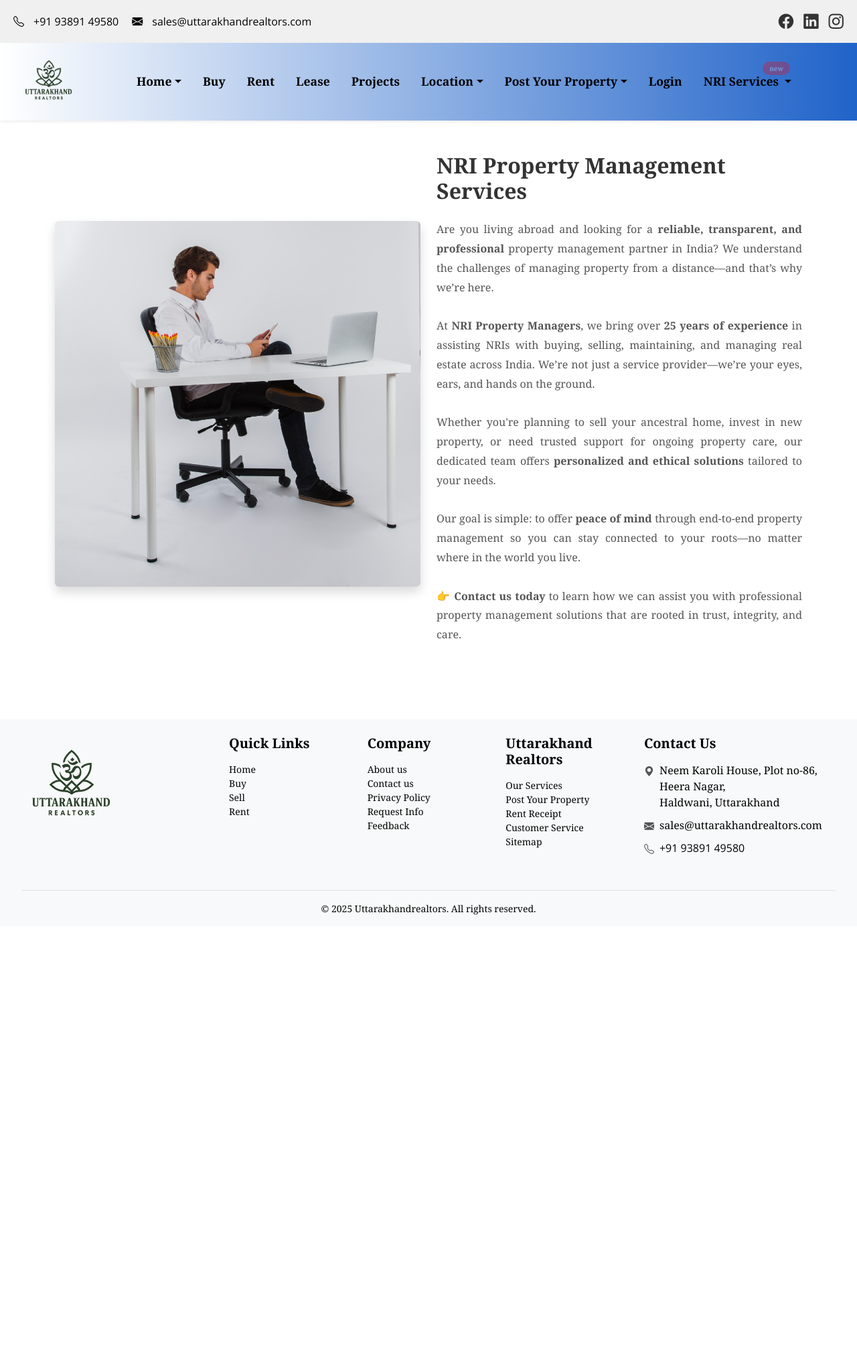
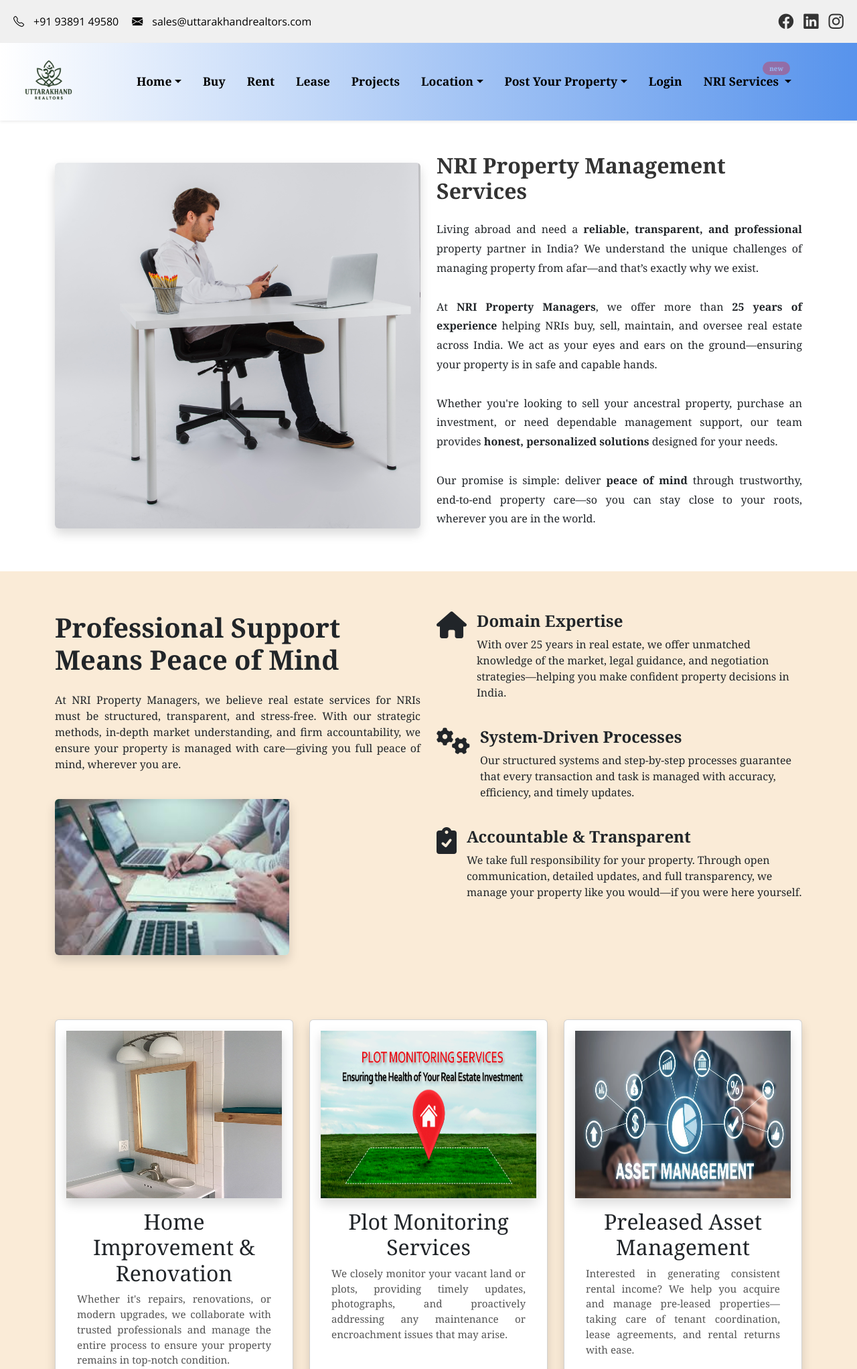
Before and after one commit to neemkaroli12/Real_Estate-, a Django app: template my_app/templates/nri-services.html in a window 1280 px wide. Shown: the top 2044 px of the page at 67% size. Before the commit the page ends 1366 px from the top, so only its background shows below. Run offline with Django 3.2, Linux system fonts and the light colour scheme; the template is opened without the code that fills it, so the values that code supplies are empty; some web fonts are replaced.

Commit message:
add nri services content

```diff
--- a/my_app/templates/nri-services.html
+++ b/my_app/templates/nri-services.html
@@ -2,32 +2,162 @@
 {% load static %}
 
 {% block content %}
+
+<style>
+  .pattern-bg {
+    background-color: antiquewhite;
+    padding: 60px 0;
+  }
+  .info-icon {
+    font-size: 2.5rem;
+    margin-right: 15px;
+  }
+  .card-text h5 {
+    font-weight: 600;
+    font-size: 1.25rem;
+    margin-top: 15px;
+  }
+  .card-text p {
+    font-size: 0.95rem;
+    color: #555;
+  }
+</style>
+
+<!-- First Section: Intro -->
 <div class="container py-5">
   <div class="row align-items-center">
+    <div class="col-lg-6 col-md-12 mb-4 mb-lg-0 text-center">
+      <img src="{% static 'images/businesman-relaxing-his-desk.jpg' %}" alt="NRI Services" class="img-fluid rounded shadow" style="max-height: 550px; width: 100%; object-fit: cover;" />
+    </div>
+    <div class="col-lg-6 col-md-12">
+      <h2 class="mb-4 fw-bold" style="color: #333;">NRI Property Management Services</h2>
+      <p style="text-align: justify; line-height: 1.8;">
+        Living abroad and need a <strong>reliable, transparent, and professional</strong> property partner in India? We understand the unique challenges of managing property from afar—and that’s exactly why we exist.
+        <br /><br />
+        At <strong>NRI Property Managers</strong>, we offer more than <strong>25 years of experience</strong> helping NRIs buy, sell, maintain, and oversee real estate across India. We act as your eyes and ears on the ground—ensuring your property is in safe and capable hands.
+        <br /><br />
+        Whether you're looking to sell your ancestral property, purchase an investment, or need dependable management support, our team provides <strong>honest, personalized solutions</strong> designed for your needs.
+        <br /><br />
+        Our promise is simple: deliver <strong>peace of mind</strong> through trustworthy, end-to-end property care—so you can stay close to your roots, wherever you are in the world.
+      </p>
+    </div>
+  </div>
+</div>
 
-    <!-- Image Column -->
-    <div class="col-lg-6 col-md-12 mb-4 mb-lg-0 text-center">
-      <img src="{% static 'images/businesman-relaxing-his-desk.jpg' %}" alt="NRI Services"
-           class="img-fluid rounded shadow"
-           style="max-height: 550px; width: 100%; object-fit: cover;">
+<!-- Second Section: Highlights + Service Cards -->
+<div class="container-fluid pattern-bg">
+  <div class="container">
+    <div class="row align-items-start">
+      <div class="col-lg-6 mb-4">
+        <h1 class="fw-bold mb-4">Professional Support Means Peace of Mind</h1>
+        <p style="text-align: justify;">
+          At NRI Property Managers, we believe real estate services for NRIs must be structured, transparent, and stress-free. With our strategic methods, in-depth market understanding, and firm accountability, we ensure your property is managed with care—giving you full peace of mind, wherever you are.
+        </p>
+        <img src="{% static 'images/image.png' %}" alt="NRI Management" class="img-fluid mt-4 shadow rounded" width="350" />
+      </div>
+
+      <div class="col-lg-6">
+        <div class="d-flex align-items-start mb-4">
+          <i class="fas fa-home info-icon"></i>
+          <div>
+            <h4 class="fw-semibold">Domain Expertise</h4>
+            <p>
+              With over 25 years in real estate, we offer unmatched knowledge of the market, legal guidance, and negotiation strategies—helping you make confident property decisions in India.
+            </p>
+          </div>
+        </div>
+        <div class="d-flex align-items-start mb-4">
+          <i class="fas fa-cogs info-icon"></i>
+          <div>
+            <h4 class="fw-semibold">System-Driven Processes</h4>
+            <p>
+              Our structured systems and step-by-step processes guarantee that every transaction and task is managed with accuracy, efficiency, and timely updates.
+            </p>
+          </div>
+        </div>
+        <div class="d-flex align-items-start">
+          <i class="fas fa-clipboard-check info-icon"></i>
+          <div>
+            <h4 class="fw-semibold">Accountable & Transparent</h4>
+            <p>
+              We take full responsibility for your property. Through open communication, detailed updates, and full transparency, we manage your property like you would—if you were here yourself.
+            </p>
+          </div>
+        </div>
+      </div>
     </div>
 
-    <!-- Text Column -->
-    <div class="col-lg-6 col-md-12">
-      <h2 class="mb-4 fw-bold" style="color: #333;">NRI Property Management Services</h2>
-      <p style="text-align: justify; line-height: 1.8; color: #555;">
-        Are you living abroad and looking for a <strong>reliable, transparent, and professional</strong> property management partner in India? We understand the challenges of managing property from a distance—and that’s why we’re here.
-        <br><br>
-        At <strong>NRI Property Managers</strong>, we bring over <strong>25 years of experience</strong> in assisting NRIs with buying, selling, maintaining, and managing real estate across India. We’re not just a service provider—we’re your eyes, ears, and hands on the ground.
-        <br><br>
-        Whether you're planning to sell your ancestral home, invest in new property, or need trusted support for ongoing property care, our dedicated team offers <strong>personalized and ethical solutions</strong> tailored to your needs.
-        <br><br>
-        Our goal is simple: to offer <strong>peace of mind</strong> through end-to-end property management so you can stay connected to your roots—no matter where in the world you live.
-        <br><br>
-        👉 <strong>Contact us today</strong> to learn how we can assist you with professional property management solutions that are rooted in trust, integrity, and care.
-      </p>
+    <!-- Service Cards -->
+    <div class="row mt-5">
+      <!-- Card 1 -->
+      <div class="col-lg-4 mt-4">
+        <div class="card shadow p-3 h-100">
+          <img src="{% static 'images/home-inte.jpg' %}" alt="Improvement" class="w-100 shadow" height="250" />
+          <div class="card-text text-center p-3">
+            <h2>Home Improvement & Renovation</h2>
+            <p style="text-align: justify;">Whether it's repairs, renovations, or modern upgrades, we collaborate with trusted professionals and manage the entire process to ensure your property remains in top-notch condition.</p>
+          </div>
+        </div>
+      </div>
+
+      <!-- Card 2 -->
+      <div class="col-lg-4 mt-4">
+        <div class="card shadow p-3 h-100">
+          <img src="{% static 'images/plot-monitoring.jpg' %}" alt="Tenant Management" class="w-100 shadow" height="250" />
+          <div class="card-text text-center p-3">
+            <h2>Plot Monitoring  Services</h2>
+            <p style="text-align: justify;">We closely monitor your vacant land or plots, providing timely updates, photographs, and proactively addressing any maintenance or encroachment issues that may arise.</p>
+          </div>
+        </div>
+      </div>
+
+      <!-- Card 3 -->
+      <div class="col-lg-4 mt-4">
+        <div class="card shadow p-3 h-100">
+          <img src="{% static 'images/preleased asset management.jpg' %}" alt="Legal Assistance" class="w-100 shadow" height="250" />
+          <div class="card-text text-center p-3">
+            <h2>Preleased Asset  Management</h2>
+            <p style="text-align: justify;">Interested in generating consistent rental income? We help you acquire and manage pre-leased properties—taking care of tenant coordination, lease agreements, and rental returns with ease.</p>
+          </div>
+        </div>
+      </div>
+
+      <!-- Card 4 -->
+      <div class="col-lg-4 mt-4">
+        <div class="card shadow p-3 h-100">
+          <img src="{% static 'images/property-management.jpg' %}" alt="Security" class="w-100 shadow" height="250" />
+          <div class="card-text text-center p-3">
+            <h2>Property Management Services in India</h2>
+            <p style="text-align: justify;">Imagine this—your property expertly managed in your absence. From tenant placement and rent collection to regular maintenance, we handle everything with complete transparency and genuine care.</p>
+          </div>
+        </div>
+      </div>
+
+      <!-- Card 5 -->
+      <div class="col-lg-4 mt-4">
+        <div class="card shadow p-3 h-100">
+          <img src="{% static 'images/buying.jpeg' %}" alt="Investment Advisory" class="w-100 shadow" height="250" />
+          <div class="card-text text-center p-3">
+            <h2>Buying Property in India Assistance Services</h2>
+            <p style="text-align: justify;">We guide you through every step of purchasing property in India—shortlisting, legal checks, documentation, and handover—making it stress-free and secure.</p>
+          </div>
+        </div>
+      </div>
+
+      <!-- Card 6 -->
+      <div class="col-lg-4 mt-4">
+        <div class="card shadow-lg p-3 h-100">
+          <img src="{% static 'images/selling.jpg' %}" alt="Buy Sell Assist" class="w-100 shadow" height="250" />
+          <div class="card-text text-center p-3">
+           <h2>Selling Property in India Assistance Services</h2>
+            <p style="text-align: justify;">From precise market valuation and strategic marketing to skilled negotiations and legal compliance—we ensure your property sale in India is smooth, secure, and successful./p>
+          </div>
+        </div>
+      </div>
     </div>
+
 
   </div>
 </div>
+
 {% endblock %}
--- a/static/css/style.css
+++ b/static/css/style.css
@@ -67,7 +67,7 @@ header {
 
 /* Navbar */
 .navbar {
-  background: linear-gradient(to right, white, #2063c9);
+  background: linear-gradient(to right, white, #5793ec);
   padding: 0.5rem 1rem;
 }
 
```
Also changed, not shown: my_app/templates/services.html (+10 -8 lines), static/images/background.svg (added), static/images/buying.jpeg (added), static/images/home-inte.jpg (added), static/images/image.png (added), static/images/plot-monitoring.jpg (added), static/images/preleased asset management.jpg (added), static/images/property-management.jpg (added), static/images/selling.jpg (added).
